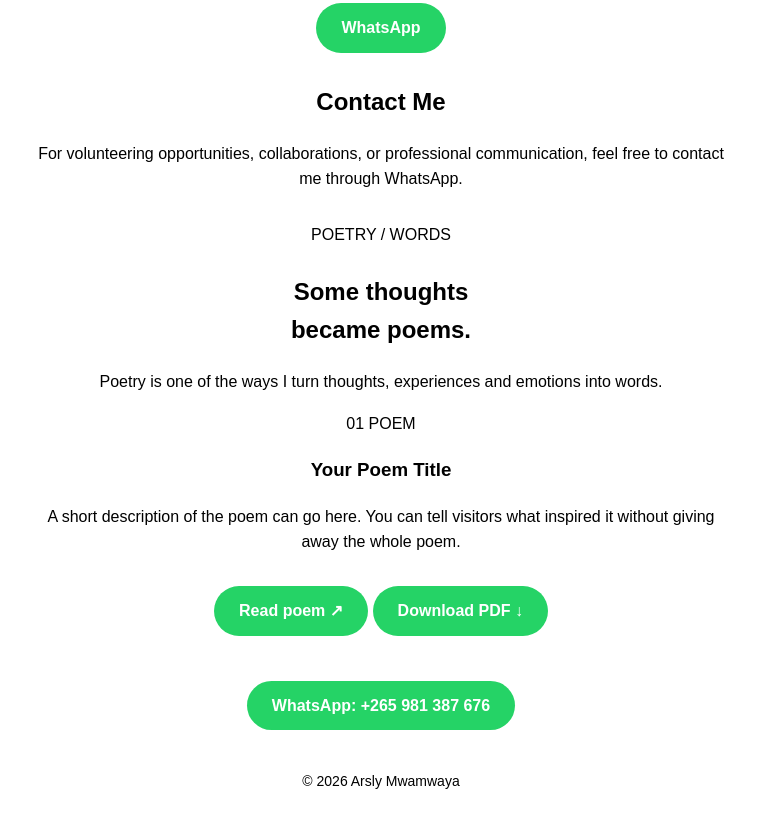
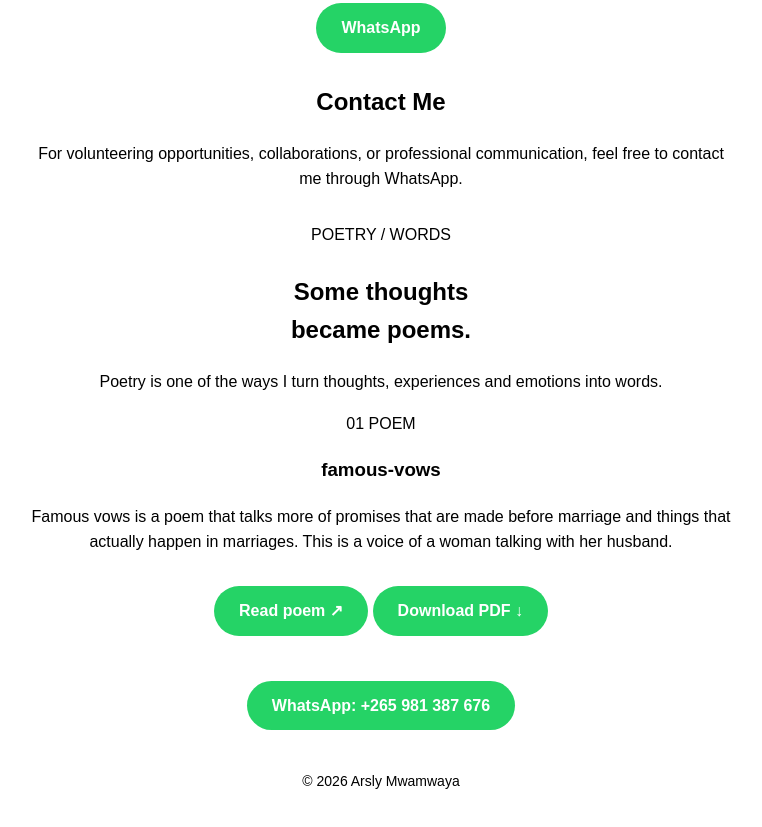
Before and after one commit to arslymwamwaya/arslymwamwaya.github.io, a plain HTML site: page index.html in a window 1280 px wide. Shown: the part 1712-2539 px from the top of the page, without its empty margins (259-1021 px from the left). Drawn offline with Linux system fonts and the light colour scheme.

Commit message:
Update index.html

```diff
--- a/index.html
+++ b/index.html
@@ -181,23 +181,22 @@
       <span>POEM</span>
     </div>
 
-    <h3>Your Poem Title</h3>
+    <h3>famous-vows</h3>
 
     <p>
-      A short description of the poem can go here.
-      You can tell visitors what inspired it without
-      giving away the whole poem.
+      Famous vows is a poem that talks more of promises that are made before marriage and things that actually happen in marriages.
+        This is a voice of a woman talking with her husband.
     </p>
 
     <div class="poem-actions">
 
-      <a href="poems/my-poem.pdf"
+      <a href="poems/famous-vows.pdf"
          class="btn primary"
          target="_blank">
         Read poem ↗
       </a>
 
-      <a href="poems/my-poem.pdf"
+      <a href="poems/famous-vows.pdf"
          class="btn ghost"
          download>
         Download PDF ↓
```
